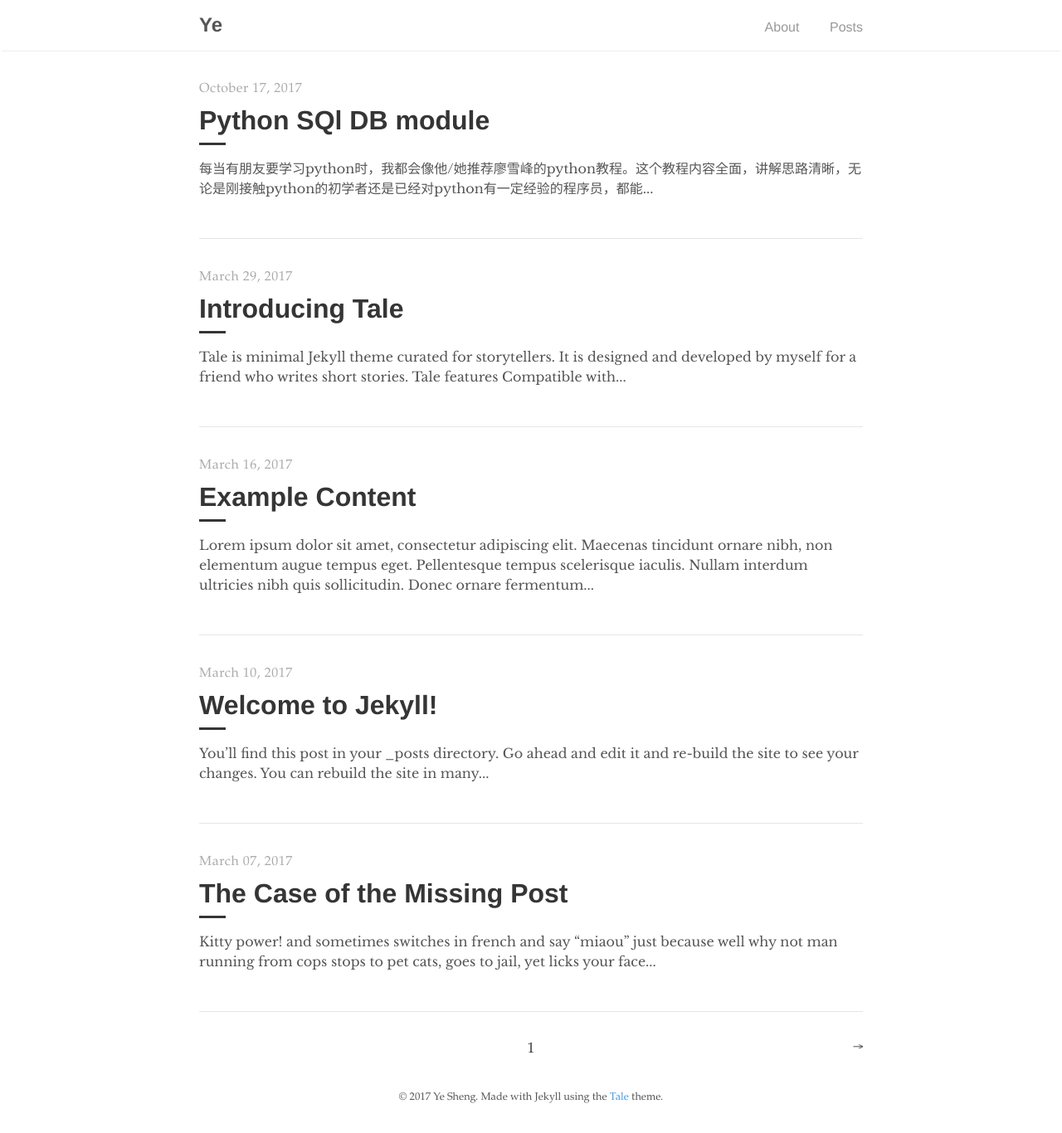
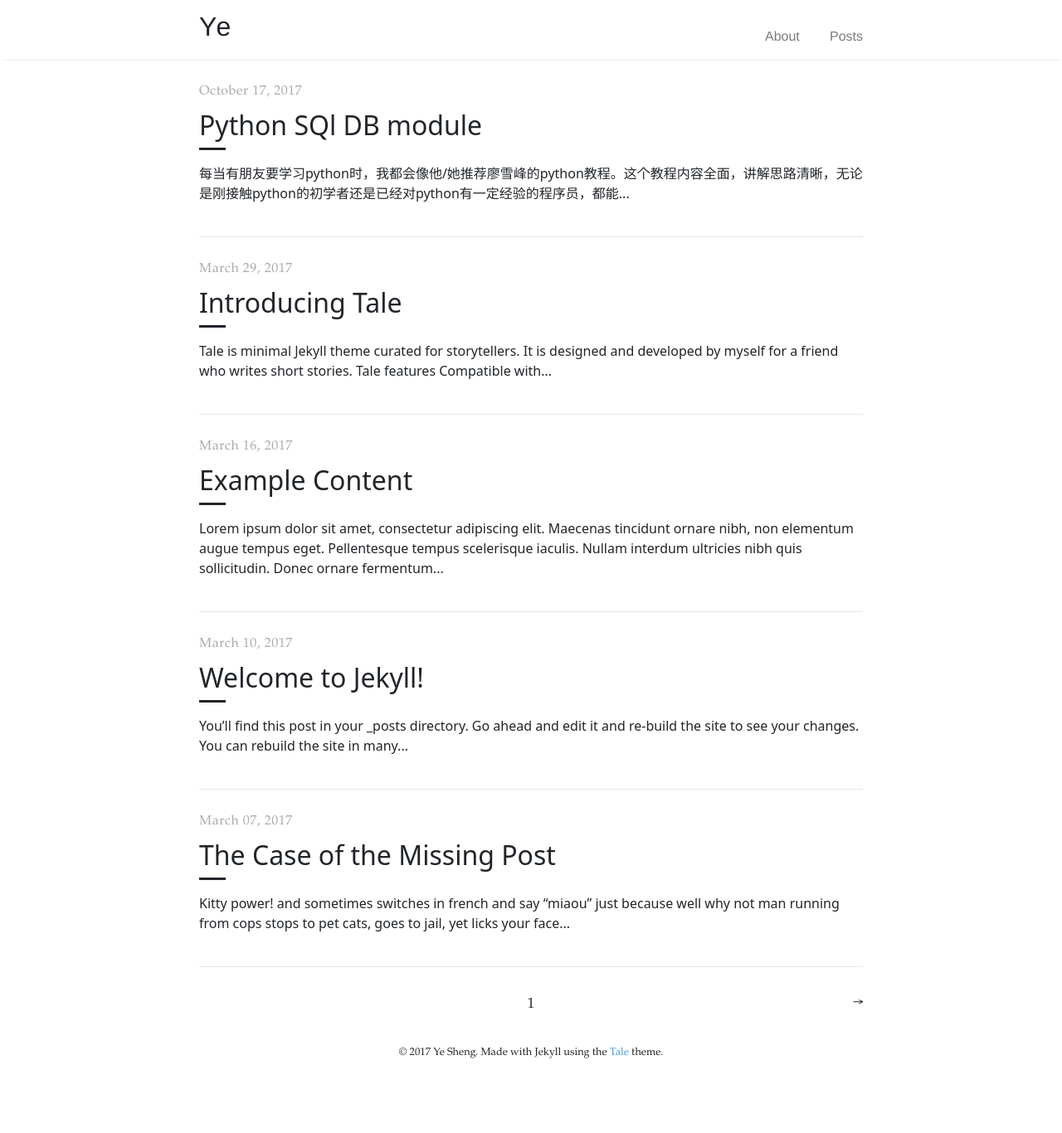
Before and after one commit to yesheng93/yesheng93.github.io, a Jekyll site: the page built from index.html, in a window 1280 px wide. Shown: the whole page at 83% size. Built offline with Jekyll 4.4.1, drawn with Linux system fonts in a browser that asks for light colours; the list of posts is cut into pages by our own code; after the commit the page ends 1312 px from its top, so only the background shows below that.

Commit message:
changed css, more minimal style with font change

```diff
--- a/_sass/_base.scss
+++ b/_sass/_base.scss
@@ -11,7 +11,7 @@ body {
 }
 
 html {
-  font-family: $baskerville;
+  font-family: $sans-serif;
   font-size: 14px;
 
   @media (min-width: 600px) {
@@ -21,17 +21,53 @@ html {
 
 body {
   -webkit-text-size-adjust: 100%;
+  font-size: 1rem;
+  -moz-osx-font-smoothing: grayscale;
+  -webkit-font-smoothing: antialiased;
+  height: 100%;
+  margin: 0;
+  word-wrap: break-word;
 }
 
-h1,
-h2,
-h3,
-h4,
-h5,
-h6 {
-  color: $default-shade;
-  font-family: $sans-font;
-  line-height: normal;
+
+h1 {
+  color: $sub-color;
+  font-size: 2.4rem;
+  font-weight: 400;
+  padding-top: 1.6rem;
+  text-align: left;
+}
+
+h2 {
+  color: $sub-color;
+  font-size: 2rem;
+  font-weight: 400;
+  padding-top: 1.4rem;
+  text-align: left;
+}
+
+h3 {
+  color: $sub-color;
+  font-size: 1.5rem;
+  font-weight: 500;
+  padding-top: 1.2rem;
+  text-align: left;
+}
+
+h4 {
+  color: $sub-color;
+  font-size: 1.2rem;
+  font-weight: 600;
+  padding-top: .8rem;
+  text-align: left;
+}
+
+h5 {
+  color: $sub-color;
+  font-size: 1rem;
+  font-weight: 700;
+  padding-top: .8rem;
+  text-align: left;
 }
 
 a {
--- a/_sass/_catalogue.scss
+++ b/_sass/_catalogue.scss
@@ -1,9 +1,9 @@
 .catalogue {
   &-item {
     border-bottom: 1px solid $grey-2;
-    color: $default-color;
+    color: $default-shade;
     display: inline-block;
-    padding: 2rem 0;
+    padding: 1.5rem 0;
 
     &:hover .catalogue-line,
     &:focus .catalogue-line {
@@ -22,12 +22,11 @@
   }
 
   &-title {
-    color: $default-shade;
+    color: $default-color;
     display: block;
-    font-family: $sans-font;
-    font-size: 2rem;
-    font-weight: 700;
-    margin: .5rem 0;
+    margin: .2rem 0;
+    font-size: 2.0rem;
+    padding-top: .1rem;
   }
 
   &-line {
--- a/_sass/_layout.scss
+++ b/_sass/_layout.scss
@@ -18,6 +18,7 @@ footer,
 
   &-container {
     margin: 1rem auto;
+    margin-top:.5rem;
     position: relative;
     text-align: center;
   }
@@ -26,8 +27,13 @@ footer,
     @include transition(all .2s ease-out);
     color: $default-color;
     display: inline-block;
+    font-weight:350;
+    letter-spacing: 2px;
     margin: 0;
     padding-right: .2rem;
+    padding-top:0rem;
+    padding-bottom:0rem;
+
 
     &:hover,
     &:focus {
--- a/_sass/_variables.scss
+++ b/_sass/_variables.scss
@@ -1,5 +1,6 @@
-$default-color: #555;
-$default-shade: #353535;
+$default-color: #212529;
+$default-shade: #212529;
+$sub-color:#343a40;
 $default-tint: #aaa;
 $grey-1: #979797;
 $grey-2: #e5e5e5;
@@ -11,7 +12,7 @@ $shadow-color: rgba(0, 0, 0, .2);
 $baskerville: 'Libre Baskerville', 'Times New Roman', Times, serif;
 $palatino: Palatino, 'Palatino LT STD', 'Palatino Linotype', 'Book Antiqua', 'Georgia', serif;
 $sans-font: 'Helvetica Neue', 'Segoe UI', Helvetica, Arial, sans-serif;
-
+$sans-serif: "Noto Sans", "Segoe UI", Roboto, Helvetica, Arial, "source-han-sans-simplified-c", "Hiragino Sans GB", "Microsoft Yahei", sans-serif;
 $monospaced-font: Menlo, Monaco, monospace;
 $code-color: #bf616a;
 
```
Also changed, not shown: styles.scss (line endings or trailing spaces).
